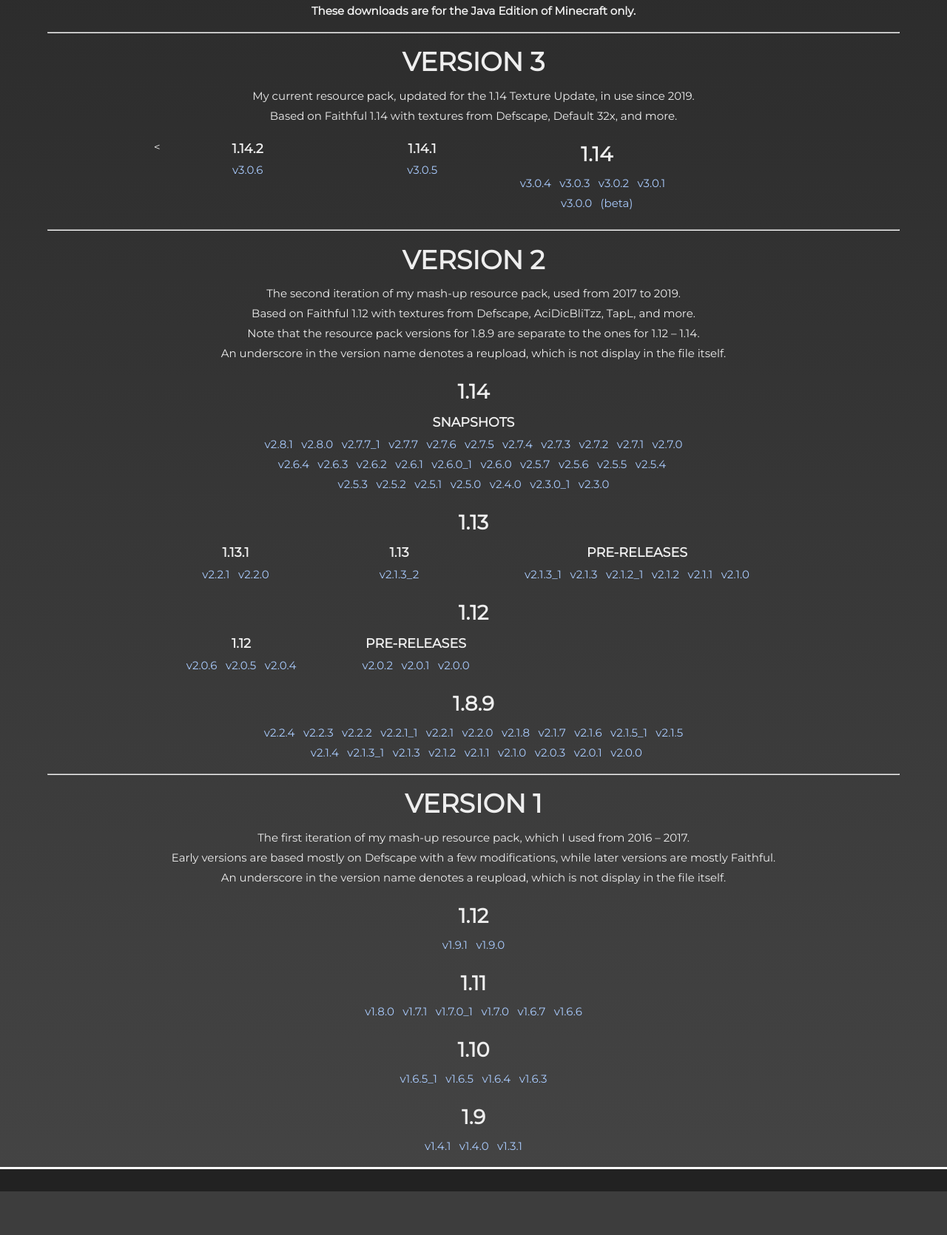
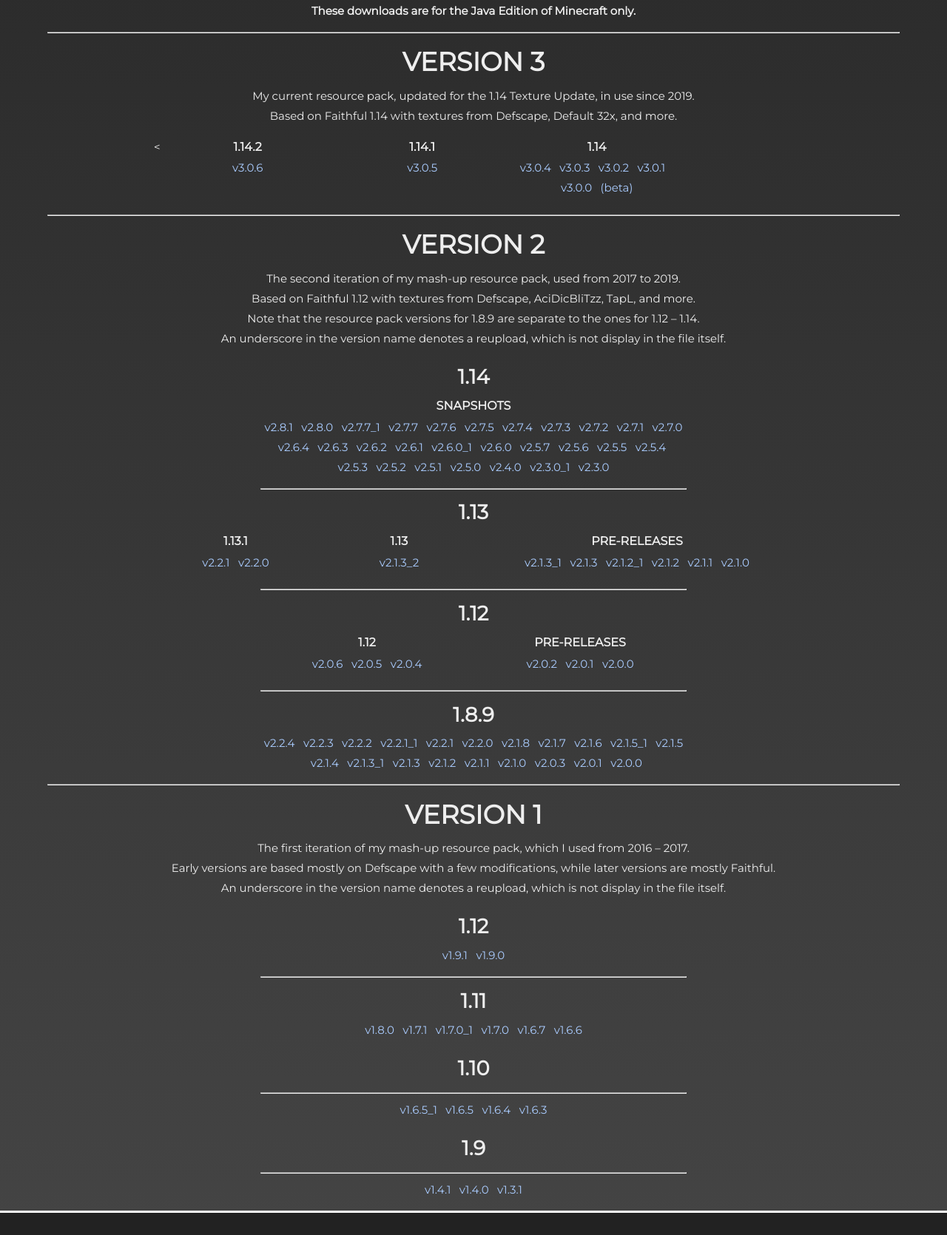
Before and after one commit to Nixinova/Website, a PHP site: page /minecraft/resource-packs/mash-up.html in a window 1280 px wide. Shown: the part 726-2396 px from the top of the page at 74% size. Before the commit the page ends 2337 px from the top, so only its background shows below. Run offline with PHP 8.4, Linux system fonts and the light colour scheme.

Commit message:
Add <hr>s

```diff
--- a/css/style.css
+++ b/css/style.css
@@ -20,8 +20,8 @@ h1, h2, h3, h4 {text-transform: uppercase;}
 h1 {font-size: 2.5rem;}
 h2 {font-size: 2.2rem;}
 h3 {font-size: 1.7rem;}
-h4 {font-size: 1.1rem;}
-h5 {font-size: 1.0rem;}
+h4 {font-size: 1.0rem;}
+h5 {font-size: 0.8rem;}
 h6 {font-size: 14px; font-weight: bold; text-align: center; margin-top: 1em; margin-bottom: -1em;}
 
 @media (max-width: 800px) {
--- a/minecraft/resource-packs/mash-up.html
+++ b/minecraft/resource-packs/mash-up.html
@@ -93,7 +93,7 @@
                 </p>
             </div>
             <div class="flex" style="--width: 25%;">
-                <h3>1.14</h3>
+                <h4>1.14</h4>
                 <p>
                     <a href="https://mediafire.com/?2ce90iwszspnll2" target="_blank" title="v3.0.4 (for 1.14)">v3.0.4</a>
                     <a href="https://mediafire.com/?7t4x82668z38ilo" target="_blank" title="v3.0.3 (for 1.14)">v3.0.3</a>
@@ -151,6 +151,8 @@
             <a href="https://mediafire.com/?6f1vtyt7u0b4erx" target="_blank" title="v2.3.0 (for 18w50a)">v2.3.0</a>
         </p>
 
+        <hr width="50%">
+
         <h3>1.13</h3>
         <div class="row aligned" style="--margin: 25%;">
             <div class="flex" style="--width: 25%;">
@@ -179,9 +181,11 @@
             </div>
         </div>
 
+        <hr width="50%">
+
         <h3>1.12</h3>
-        <div class="row aligned" style="--margin: 25%;">
-            <div class="flex" style="--width: 25%;">
+        <div class="row aligned" style="--margin: 50%;">
+            <div class="flex" style="--width: 50%;">
                 <h4>1.12</h4>
                 <p>
                     <a href="https://mediafire.com/?x6a3gj2rauwgui6" target="_blank" title="v2.0.6 (for 1.12)">v2.0.6</a>
@@ -189,7 +193,7 @@
                     <a href="https://mediafire.com/?8ve0yg0vyah7824" target="_blank" title="v2.0.4 (for 1.12)">v2.0.4</a>
                 </p>
             </div>
-            <div class="flex" style="--width: 25%;">
+            <div class="flex" style="--width: 50%;">
                 <h4>Pre-releases</h4>
                 <p>
                     <a href="https://mediafire.com/?3nx2j85a9a6502e" target="_blank" title="v2.0.2 (for 1.12-pre5)">v2.0.2</a>
@@ -198,6 +202,8 @@
                 </p>
             </div>
         </div>
+
+        <hr width="50%">
 
         <h3>1.8.9</h3>
         <p class="flex centered" style="--width: 50%;">
@@ -240,6 +246,9 @@
             <a href="https://mediafire.com/?xyljtkgpr2iiu11" target="_blank" title="17w13b (for 17w15a)">v1.9.1</a>
             <a href="https://mediafire.com/?7k1x7h9n6fxabqr" target="_blank" title="1.12 (for 17w13b)">v1.9.0</a>
         </p>
+
+        <hr width="50%">
+
         <h3>1.11</h3>
         <p>
             <a href="https://mediafire.com/?mx1e97tzs7oex9o" target="_blank" title="1.11.2">v1.8.0</a>
@@ -250,6 +259,9 @@
             <a href="https://mediafire.com/?g5euey0vnz4dven" target="_blank" title="v1.6.6 (for 1.11)">v1.6.6</a>
         </p>
         <h3>1.10</h3>
+
+        <hr width="50%">
+
         <p>
             <a href="https://mediafire.com/?al6c42m2a92fnmq" target="_blank" title="v1.6.6 (for 1.10.2)">v1.6.5_1</a>
             <a href="https://mediafire.com/?mf8q3jfcjzgi06v" target="_blank" title="v1.6.5 (for 1.10.2)">v1.6.5</a>
@@ -257,6 +269,9 @@
             <a href="https://mediafire.com/?l13ze36i3z9yby6" target="_blank" title="v1.6.3 (for 1.10.2)">v1.6.3</a>
         </p>
         <h3>1.9</h3>
+
+        <hr width="50%">
+
         <p>
             <a href="https://mediafire.com/?jeb5at4sa9p7ubk" target="_blank" title="v1.4.1 (for 1.9.4)">v1.4.1</a>
             <a href="https://mediafire.com/?e1y5xi3171kev14" target="_blank" title="v1.4 (for 1.9.4)">v1.4.0</a>
```
